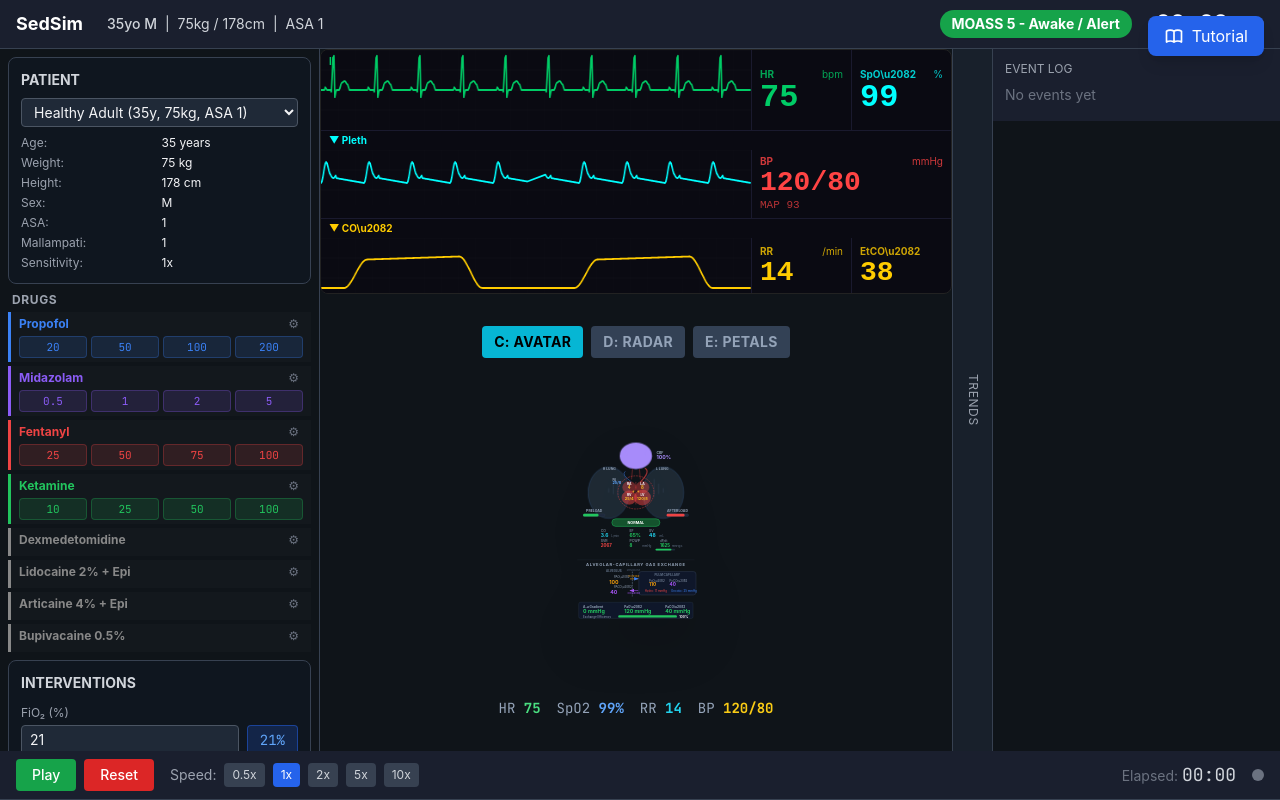
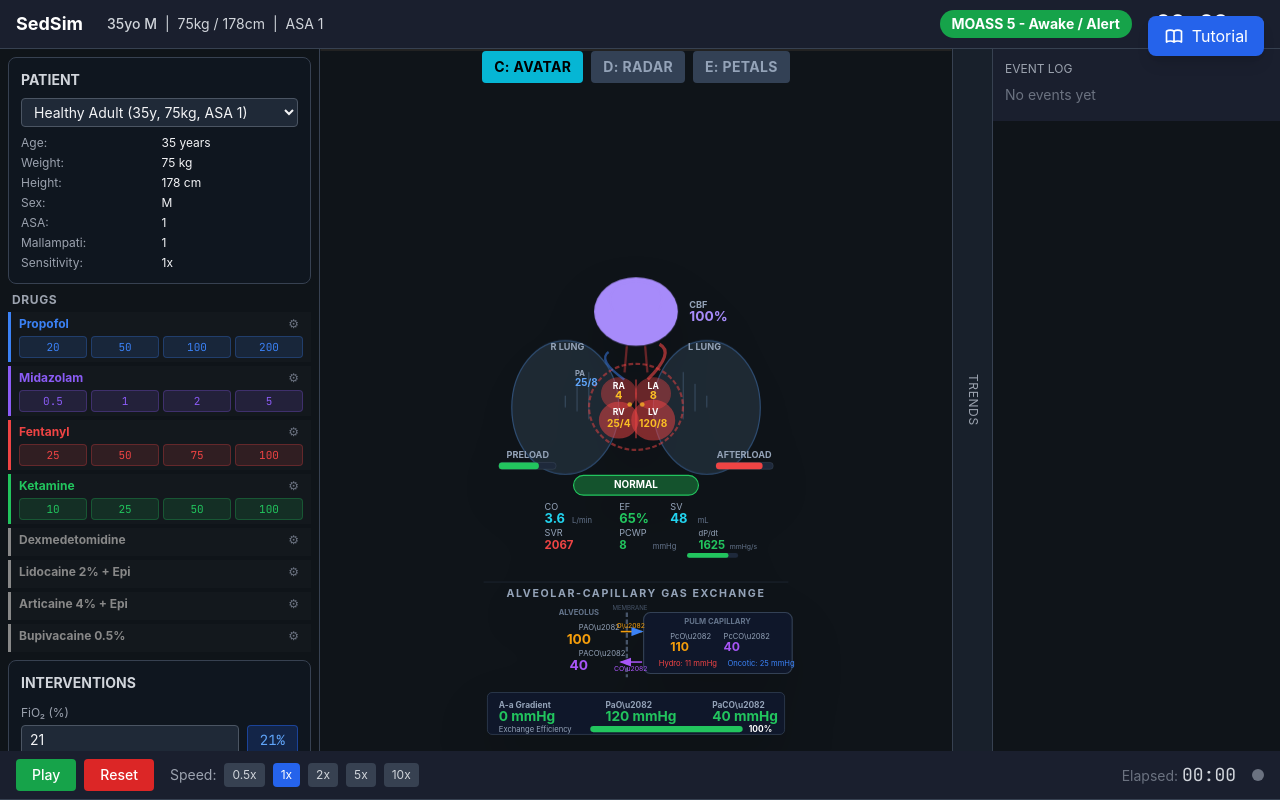
Before and after one commit to Gengyveusa/sedsim, a React (Vite) app: page / in a window 1280 px wide. Both pictures are taken after a click on the button "C: AVATAR". Built offline with nearby package versions, Linux system fonts and the light colour scheme.

Commit message:
SedationGauge: wrap avatar in scrollable container with 800px minWidth

```diff
--- a/src/components/SedationGauge.tsx
+++ b/src/components/SedationGauge.tsx
@@ -175,8 +175,12 @@
       </div>
 
       {/* ===== MODE C: AVATAR (standalone rendering) ===== */}
-      {mode === 'avatar' && (
-        <PhysiologyAvatar vitals={vitals} moass={moass} combinedEff={combinedEff} patient={patient} size={avatarSize} />
+            {mode === 'avatar' && (
+        <div style={{ overflowX: 'auto', overflowY: 'visible', width: '100%' }}>
+          <div style={{ minWidth: '800px' }}>
+            <PhysiologyAvatar vitals={vitals} moass={moass} combinedEff={combinedEff} patient={patient} size={avatarSize} />
+          </div>
+        </div>
       )}
 
       {/* ===== MODES D & E: Radar and Petals use the gauge SVG ===== */}
```
